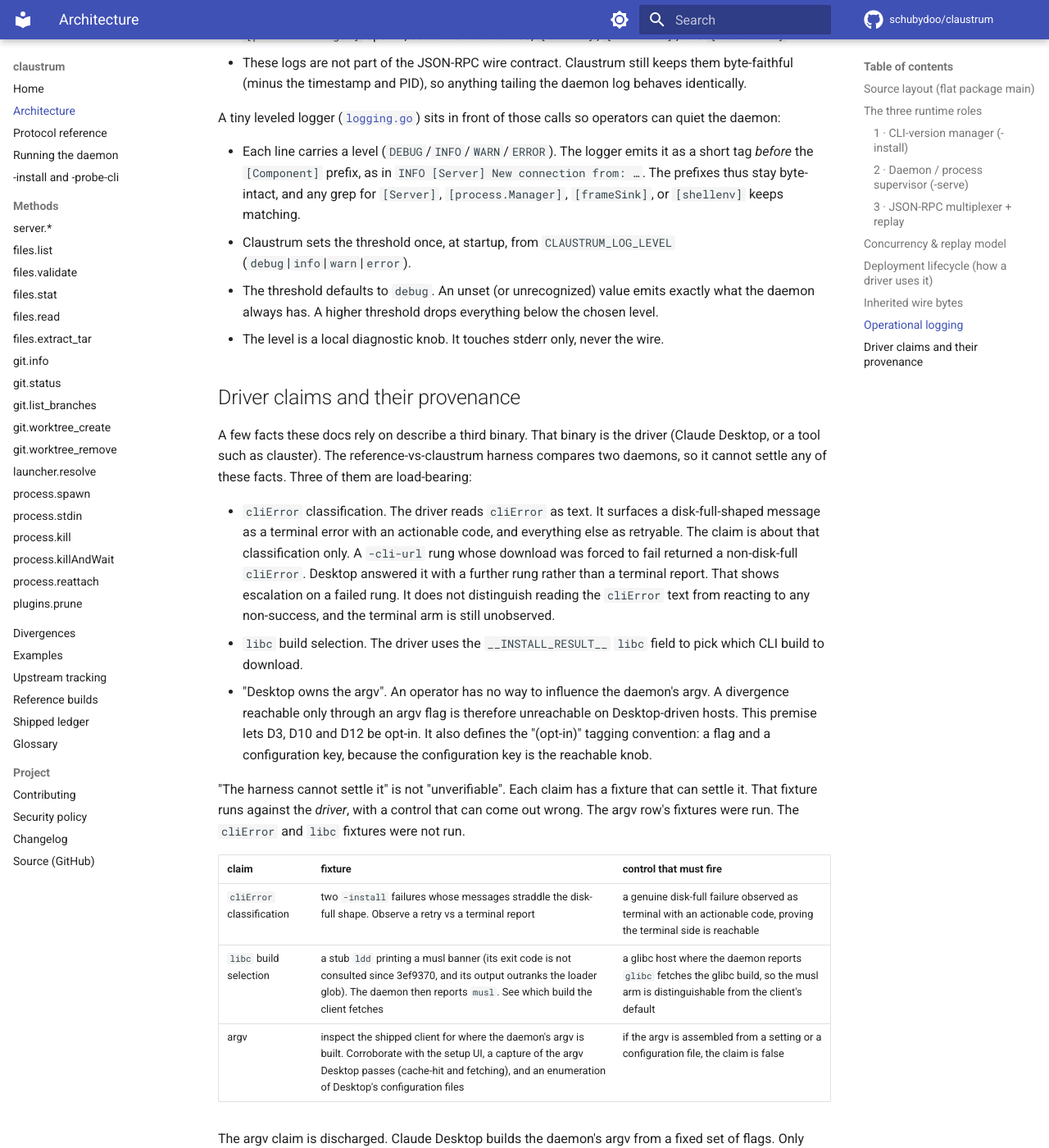
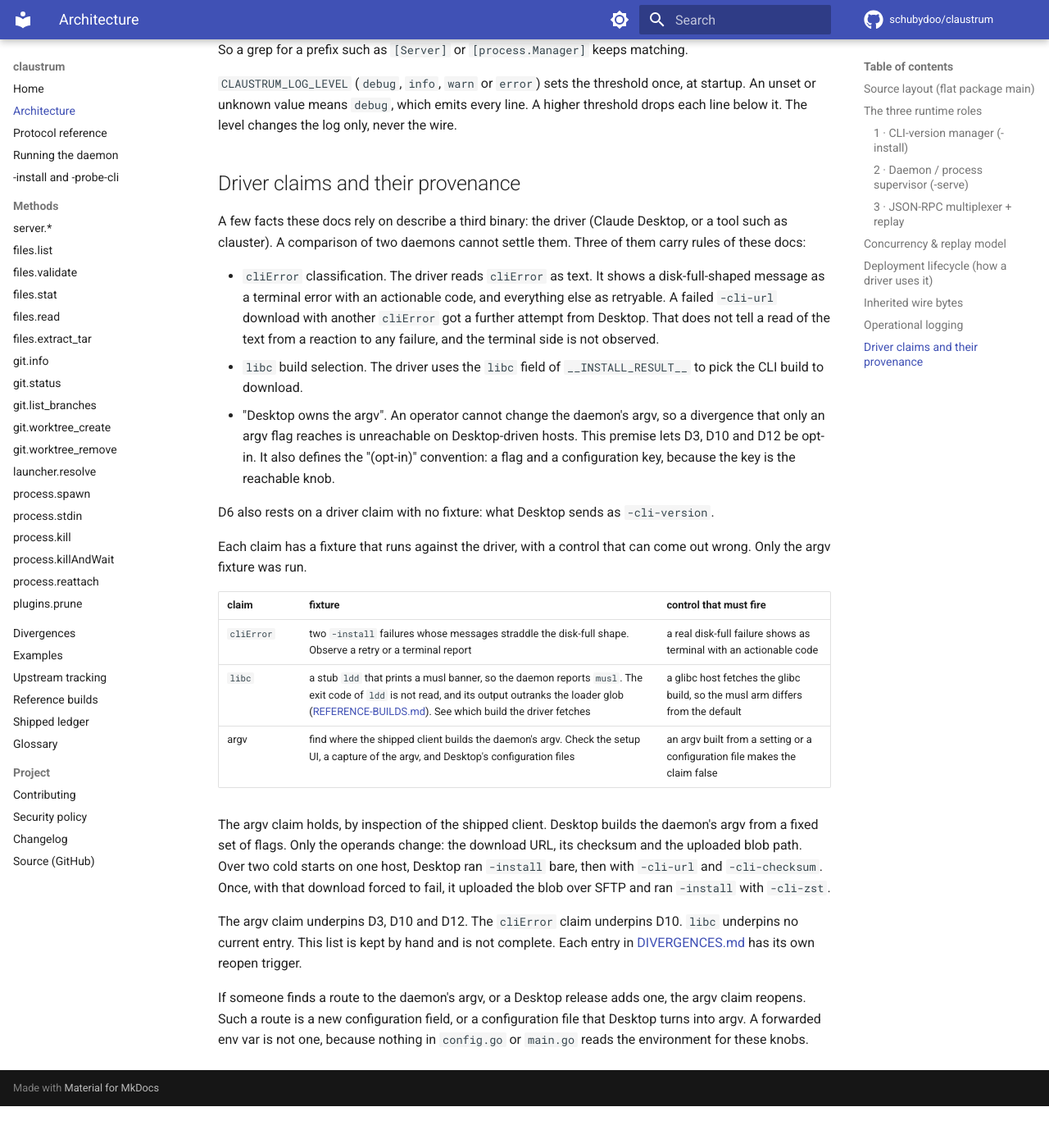
Before and after one commit to schubydoo/claustrum, an MkDocs documentation site: the page built from docs/ARCHITECTURE.md, in a window 1280 px wide and 1400 px high, scrolled down 5722 px. Shown: the whole window at 82% size. Built offline with MkDocs 1.6.1 and Material for MkDocs 9.7.7, drawn with Linux system fonts in a browser that asks for light colours; comment, search, counter and statistics services are not loaded; after the commit the page ends 7071 px from its top, so only the background shows below that; some of the changed text lies outside the part shown.

Commit message:
docs: cut the driver-claims evidence and the logging copy of ARCHITECTURE.md (#697)
* docs: cut the driver-claims evidence and the logging copy of ARCHITECTURE.md

Co-Authored-By: Claude Opus 5.5 <noreply@anthropic.com>

* docs: restore the argv scope, the D6 and libc notes, and the ldd source

Co-Authored-By: Claude Opus 5.5 <noreply@anthropic.com>

---------

Co-authored-by: Schuby <12485317+schubydoo@users.noreply.github.com>
Co-authored-by: Claude Opus 5.5 <noreply@anthropic.com>

```diff
--- a/docs/ARCHITECTURE.md
+++ b/docs/ARCHITECTURE.md
@@ -190,89 +190,69 @@ substituted is what distinguishes them.
 
 ## Operational logging
 
-The logging mirrors the reference daemon:
+The logs are not part of the JSON-RPC wire contract. The log file, the startup
+lines and the differences from the reference are in [DAEMON.md → Daemon
+log](DAEMON.md#daemon-log-remote-serverlog).
 
-- The readiness banner (`… remote server listening on <socket>`) goes to
-  stdout, without a prefix. Only its product name is different (rebranded).
-- Every operational or diagnostic line goes to stderr through the standard
-  `log` package, which adds a `2006/01/02 15:04:05` timestamp prefix. These lines
-  are the `[Server]` connection lifecycle, the `[process.Manager]` spawn, stream
-  and exit lines, `[daemon]`, `[shellenv]`, and `[frameSink]`.
-- These logs are not part of the JSON-RPC wire contract. Claustrum still keeps
-  them byte-faithful (minus the timestamp and PID), so anything tailing the
-  daemon log behaves identically.
+The readiness banner `Claustrum remote server listening on <socket> (pid <pid>,
+instance <id>)` goes to stdout with no prefix. The leveled logger in
+[`logging.go`](https://github.com/schubydoo/claustrum/blob/main/logging.go)
+writes to stderr through the stdlib `log` package, which adds a
+`2006/01/02 15:04:05` timestamp. The logger puts a level tag (`DEBUG`, `INFO`,
+`WARN` or `ERROR`) before the `[Component]` prefix, as in `INFO  [Server] New connection from: …`. So a grep for a prefix such as
+`[Server]` or `[process.Manager]` keeps matching.
 
-A tiny leveled logger
-([`logging.go`](https://github.com/schubydoo/claustrum/blob/main/logging.go))
-sits in front of those calls so operators can quiet the daemon:
-
-- Each line carries a level (`DEBUG`/`INFO`/`WARN`/`ERROR`). The logger emits it
-  as a short tag *before* the `[Component]` prefix, as in `INFO  [Server] New
-  connection from: …`. The prefixes thus stay byte-intact, and any grep for
-  `[Server]`, `[process.Manager]`, `[frameSink]`, or `[shellenv]` keeps matching.
-- Claustrum sets the threshold once, at startup, from `CLAUSTRUM_LOG_LEVEL`
-  (`debug`|`info`|`warn`|`error`).
-- The threshold defaults to `debug`. An unset (or unrecognized) value emits
-  exactly what the daemon always has. A higher threshold drops everything below
-  the chosen level.
-- The level is a local diagnostic knob. It touches stderr only, never the wire.
+`CLAUSTRUM_LOG_LEVEL` (`debug`, `info`, `warn` or `error`) sets the threshold
+once, at startup. An unset or unknown value means `debug`, which emits every
+line. A higher threshold drops each line below it. The level changes the log
+only, never the wire.
 
 ## Driver claims and their provenance
 
-A few facts these docs rely on describe a third binary. That binary is the driver
-(Claude Desktop, or a tool such as clauster). The reference-vs-claustrum harness compares
-two daemons, so it cannot settle any of these facts. Three of them are
-load-bearing:
+A few facts these docs rely on describe a third binary: the driver (Claude
+Desktop, or a tool such as clauster). A comparison of two daemons cannot settle
+them. Three of them carry rules of these docs:
 
-- `cliError` classification. The driver reads `cliError` as text. It
-  surfaces a disk-full-shaped message as a terminal error with an actionable
-  code, and everything else as retryable. The claim is about that classification
-  only. A `-cli-url` rung whose download was forced to fail returned a
-  non-disk-full `cliError`. Desktop answered it with a further rung rather
-  than a terminal report. That shows escalation on a failed rung. It does not
-  distinguish reading the `cliError` text from reacting to any non-success, and
-  the terminal arm is still unobserved.
-- `libc` build selection. The driver uses the `__INSTALL_RESULT__` `libc`
-  field to pick which CLI build to download.
-- "Desktop owns the argv". An operator has no way to influence the daemon's
-  argv. A divergence reachable only through an argv flag is therefore unreachable
-  on Desktop-driven hosts. This premise lets D3, D10 and D12 be
-  opt-in. It also defines the "(opt-in)" tagging convention: a flag and
-  a configuration key, because the configuration key is the reachable knob.
+- `cliError` classification. The driver reads `cliError` as text. It shows a
+  disk-full-shaped message as a terminal error with an actionable code, and
+  everything else as retryable. A failed `-cli-url` download with another
+  `cliError` got a further attempt from Desktop. That does not tell a read of
+  the text from a reaction to any failure, and the terminal side is not
+  observed.
+- `libc` build selection. The driver uses the `libc` field of
+  `__INSTALL_RESULT__` to pick the CLI build to download.
+- "Desktop owns the argv". An operator cannot change the daemon's argv, so a
+  divergence that only an argv flag reaches is unreachable on Desktop-driven
+  hosts. This premise lets D3, D10 and D12 be opt-in. It also defines the
+  "(opt-in)" convention: a flag and a configuration key, because the key is the
+  reachable knob.
 
-"The harness cannot settle it" is not "unverifiable". Each claim has a
-fixture that can settle it. That fixture runs against the *driver*, with a control
-that can come out wrong. The argv row's fixtures were run. The `cliError` and
-`libc` fixtures were not run.
+D6 also rests on a driver claim with no fixture: what Desktop sends as
+`-cli-version`.
+
+Each claim has a fixture that runs against the driver, with a control that can
+come out wrong. Only the argv fixture was run.
 
 | claim | fixture | control that must fire |
 |---|---|---|
-| `cliError` classification | two `-install` failures whose messages straddle the disk-full shape. Observe a retry vs a terminal report | a genuine disk-full failure observed as terminal with an actionable code, proving the terminal side is reachable |
-| `libc` build selection | a stub `ldd` printing a musl banner (its exit code is not consulted since 3ef9370, and its output outranks the loader glob). The daemon then reports `musl`. See which build the client fetches | a glibc host where the daemon reports `glibc` fetches the glibc build, so the musl arm is distinguishable from the client's default |
-| argv | inspect the shipped client for where the daemon's argv is built. Corroborate with the setup UI, a capture of the argv Desktop passes (cache-hit and fetching), and an enumeration of Desktop's configuration files | if the argv is assembled from a setting or a configuration file, the claim is false |
+| `cliError` | two `-install` failures whose messages straddle the disk-full shape. Observe a retry or a terminal report | a real disk-full failure shows as terminal with an actionable code |
+| `libc` | a stub `ldd` that prints a musl banner, so the daemon reports `musl`. The exit code of `ldd` is not read, and its output outranks the loader glob ([REFERENCE-BUILDS.md](REFERENCE-BUILDS.md)). See which build the driver fetches | a glibc host fetches the glibc build, so the musl arm differs from the default |
+| argv | find where the shipped client builds the daemon's argv. Check the setup UI, a capture of the argv, and Desktop's configuration files | an argv built from a setting or a configuration file makes the claim false |
 
-The argv claim is discharged. Claude Desktop builds the daemon's argv from a
-fixed set of flags. Only their operands are runtime values: the download URL, its
-checksum, and the uploaded blob path. There is no operator-reachable route to add or
-change a flag. This was found by inspecting the shipped client (2026-08-09). The fetching
-`-install` argv is observed over two cold starts on one host (2026-08-10). The observed
-argv was bare, then `-cli-url` + `-cli-checksum`. Once, with that download forced to
-fail, an SFTP upload was re-invoked as `-cli-zst`. Both records live in `scratch/`
-(gitignored).
+The argv claim holds, by inspection of the shipped client. Desktop builds the
+daemon's argv from a fixed set of flags. Only the operands change: the download
+URL, its checksum and the uploaded blob path. Over two cold starts on one host,
+Desktop ran `-install` bare, then with `-cli-url` and `-cli-checksum`. Once,
+with that download forced to fail, it uploaded the blob over SFTP and ran
+`-install` with `-cli-zst`.
 
-The `cliError` and `libc` claims remain design constraints. The argv claim is a
-driver result, not a parity one. Two argv dependents (D3, D12) carry
-reopen triggers for their own behavior. The other one (D10) carries a rider about
-the `cliError` claim. All live in [DIVERGENCES.md](DIVERGENCES.md). If
-someone finds a route to influence the daemon's argv, the argv claim reopens. A
-Desktop release that adds such a route reopens it too. That route is a new configuration
-field, or a configuration file it turns into argv. A forwarded env var does not
-qualify, because nothing in `config.go` or `main.go` reads the
-environment for these knobs. The dependents list is maintained by hand, and it was
-incomplete every time somebody checked it. Treat it as best-known, not complete. The
-argv claim underpins D3, D10 and D12. `cliError` underpins D10
-and clause (c)'s error-string rider. Both underpinned the retired D11. `cliError` also underpinned the retired D13. The argv
-claim underpinned the retired D5. `libc`
-underpins no current entry. It underpinned the retired D14. One further driver claim is
-untracked and unprovenanced: D6's clause-(b) evidence, which rests on what Desktop
-emits as `-cli-version`.
+The argv claim underpins D3, D10 and D12. The `cliError` claim underpins D10.
+`libc` underpins no current entry. This list is kept by hand and is not
+complete. Each entry in [DIVERGENCES.md](DIVERGENCES.md) has its own reopen
+trigger.
+
+If someone finds a route to the daemon's argv, or a Desktop release adds one,
+the argv claim reopens. Such a route is a new configuration field, or a
+configuration file that Desktop turns into argv. A forwarded env var is not one,
+because nothing in `config.go` or `main.go` reads the environment for these
+knobs.
```
Also changed, not shown: 1 other file.
